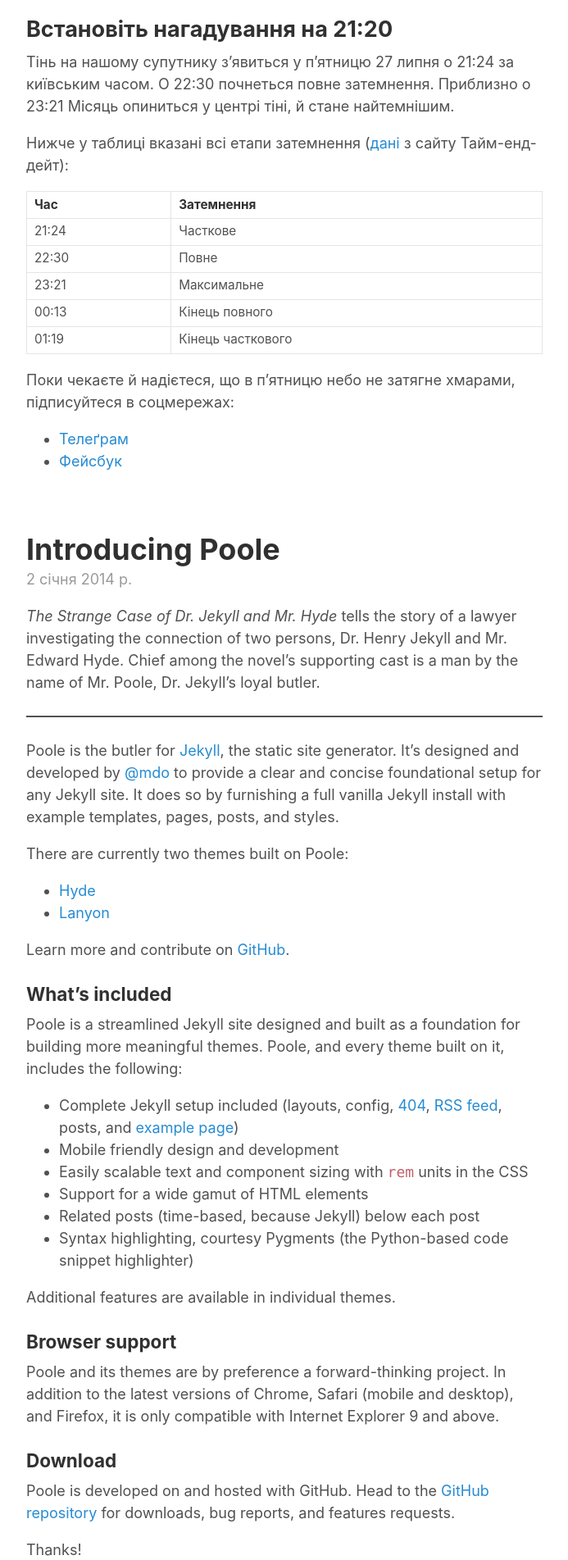
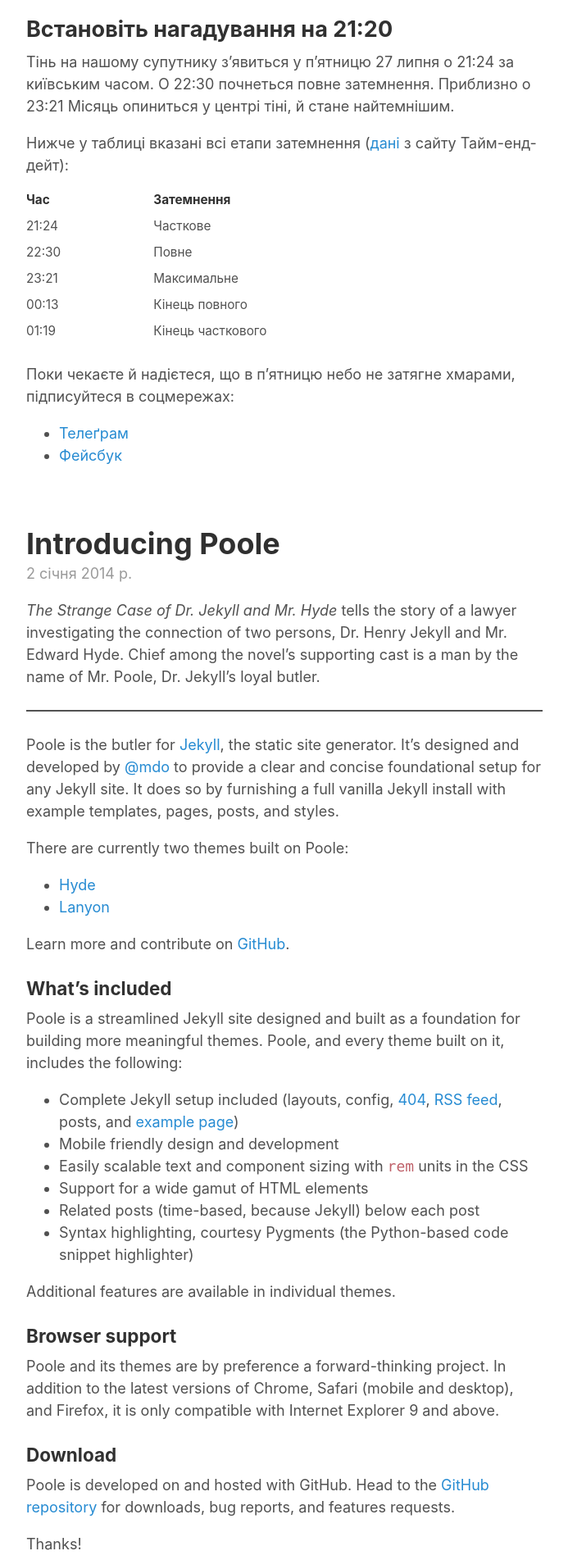
Before and after one commit to pnmrnko/pnmrnko.github.io, a Jekyll site: the page built from index.html, in a window 1280 px wide. Shown: the part 1539-3442 px from the top of the page at 82% size, without its empty margins (293-986 px from the left). Built offline with Jekyll 4.4.1, drawn with Linux system fonts in a browser that asks for light colours; the list of posts is cut into pages by our own code.

Commit message:
padding change

```diff
--- a/_sass/_base.scss
+++ b/_sass/_base.scss
@@ -113,14 +113,12 @@ table {
   margin-bottom: 1rem;
   width: 100%;
   font-size: 85%;
-  border: 1px solid #e5e5e5;
   border-collapse: collapse;
 }
 
 td,
 th {
-  padding: .25rem .5rem;
-  border: 1px solid #e5e5e5;
+  padding: .0rem .25rem .5rem .0rem;
 }
 
 th {
```
